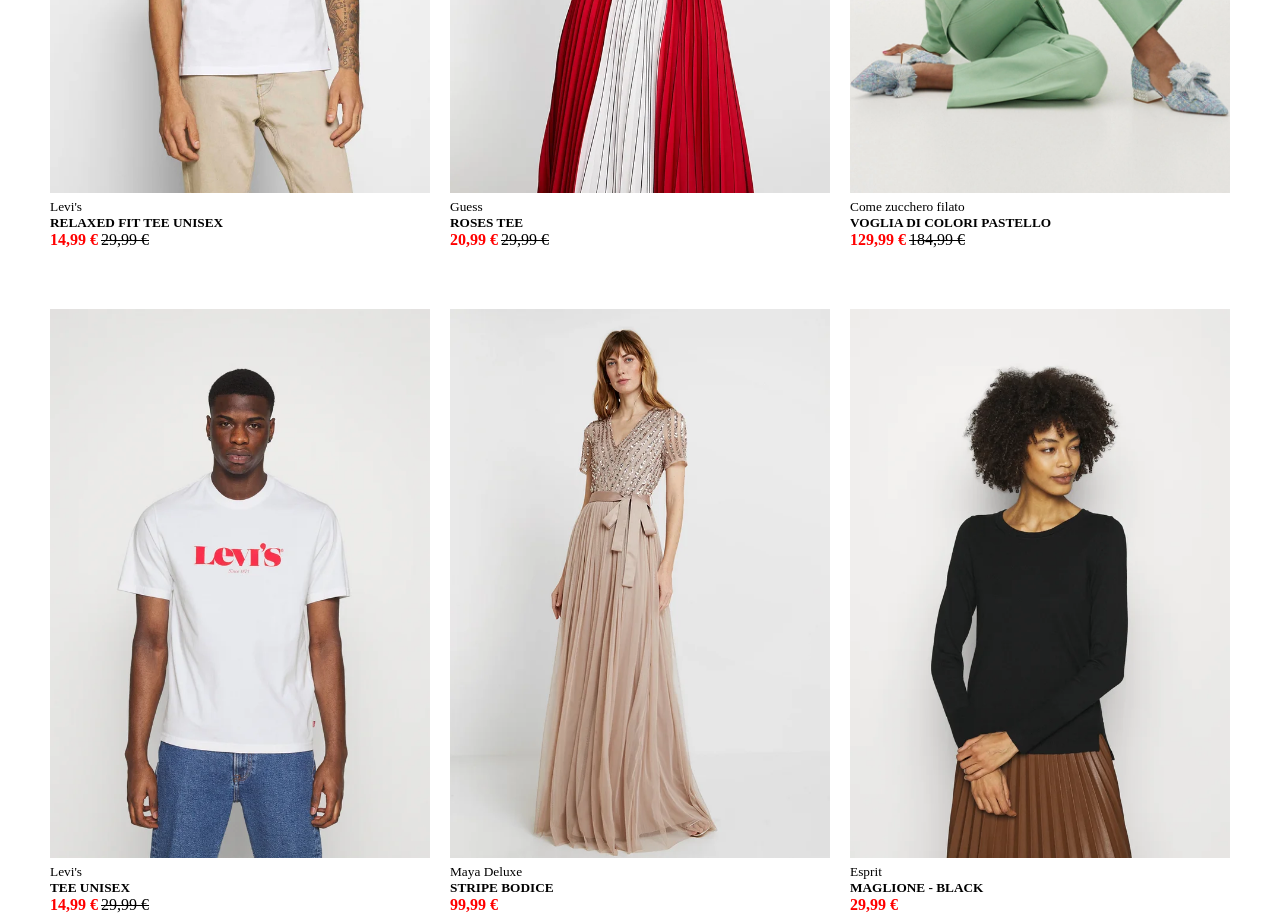
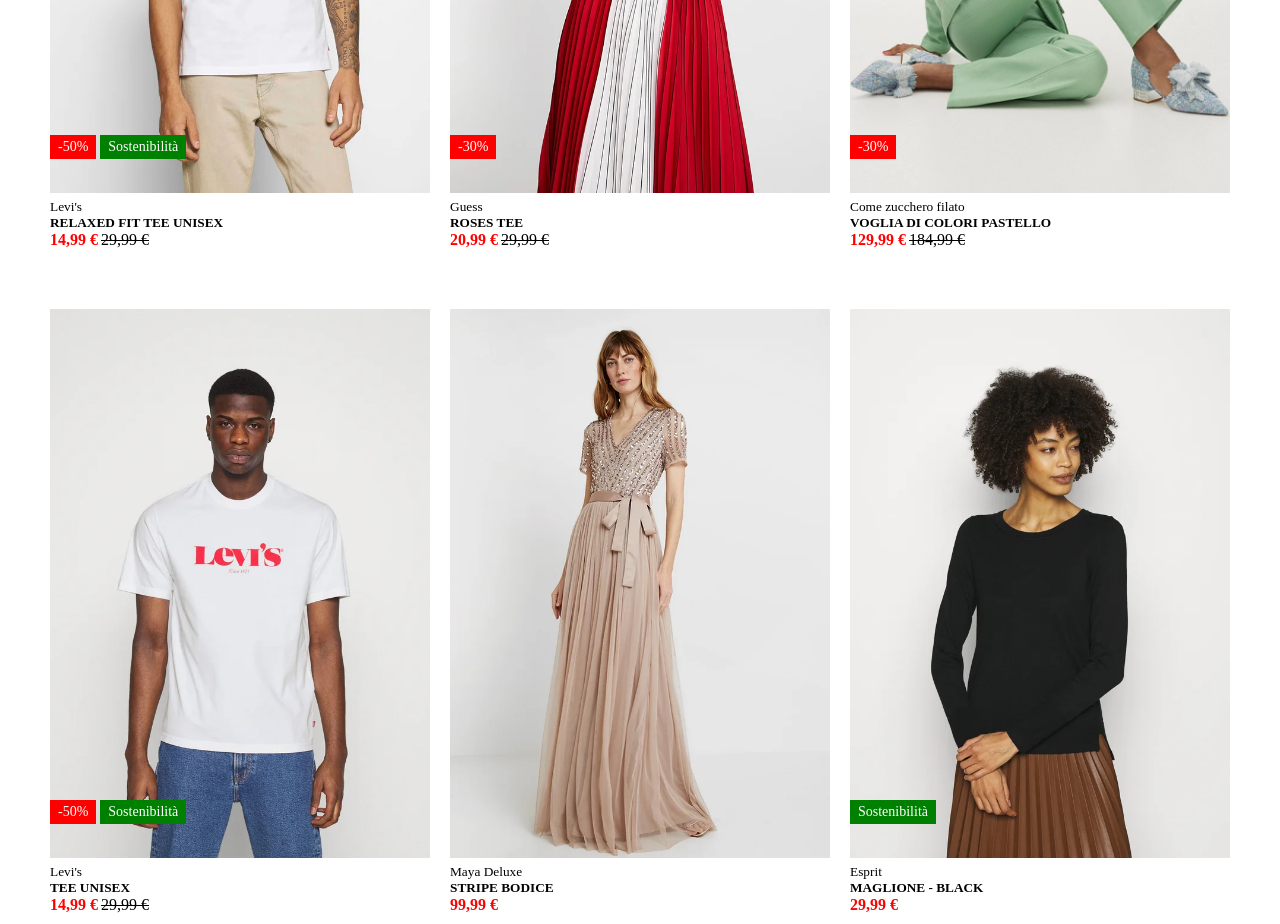
Before and after one commit to DionisiePulbere/html-css-boolando, a plain HTML site: page index.html in a window 1280 px wide. Shown: the part 480-1404 px from the top of the page. Drawn offline with Linux system fonts and the light colour scheme.

Commit message:
feat: add tag

```diff
--- a/index.html
+++ b/index.html
@@ -34,43 +34,72 @@
     <main>
         <div class="container">
             <div class="row">
+
                 <div class="col-33">
                     <img src="img/1.webp" alt="Levis">
                     <small>Levi's</small>
                     <h5>RELAXED FIT TEE UNISEX</h5>
                     <div><span class="price-n">14,99 €</span><span class="price-o">29,99 €</span></div>
+                    <div class="tag">
+                        <div class="percentuale">-50%</div>
+                        <div class="sost">Sostenibilità</div>
+                    </div>
+                    <div class="like"><i class="fa-solid fa-heart"></i></div>
                 </div>
+
                 <div class="col-33">
                     <img src="img/2.webp" alt="Guess">
                     <small>Guess</small>
                     <h5>ROSES TEE</h5>
                     <div><span class="price-n">20,99 €</span><span class="price-o">29,99 €</span></div>
+                    <div class="tag">
+                        <div class="percentuale">-30%</div>
+                    </div>
+                    <div class="like"><i class="fa-solid fa-heart"></i></div>
                 </div>
+
                 <div class="col-33">
                     <img src="img/3.webp" alt="Toolando">
                     <small>Come zucchero filato</small>
                     <h5>VOGLIA DI COLORI PASTELLO</h5>
                     <div><span class="price-n">129,99 €</span><span class="price-o">184,99 €</span></div>
+                    <div class="tag">
+                        <div class="percentuale">-30%</div>
+                    </div>
+                    <div class="like"><i class="fa-solid fa-heart"></i></div>
                 </div>
             </div>
             <div class="row">
+
                 <div class="col-33">
                     <img src="img/4.webp" alt="Levis">
                     <small>Levi's</small>
                     <h5>TEE UNISEX</h5>
                     <div><span class="price-n">14,99 €</span><span class="price-o">29,99 €</span></div>
+                    <div class="tag">
+                        <div class="percentuale">-50%</div>
+                        <div class="sost">Sostenibilità</div>
+                    </div>
+                    <div class="like"><i class="fa-solid fa-heart"></i></div>
                 </div>
+
                 <div class="col-33">
                     <img src="img/5.webp" alt="Maya">
                     <small>Maya Deluxe</small>
                     <h5>STRIPE BODICE</h5>
                     <div><span class="price-n">99,99 €</span><span class="price-o"></span></div>
+                    <div class="like"><i class="fa-solid fa-heart"></i></div>
                 </div>
+
                 <div class="col-33">
                     <img src="img/6.webp" alt="Toolando">
                     <small>Esprit</small>
                     <h5>MAGLIONE - BLACK</h5>
                     <div><span class="price-n">29,99 €</span><span class="price-o"></span></div>
+                    <div class="tag">
+                        <div class="sost">Sostenibilità</div>
+                    </div>
+                    <div class="like"><i class="fa-solid fa-heart"></i></div>
                 </div>
             </div>
         </div>
--- a/style.css
+++ b/style.css
@@ -53,6 +53,7 @@ li a{
 
 .logo img{
     height: 30px;
+    transform: translate(-50%, 10%);
 }
 
 i{
@@ -66,6 +67,7 @@ i{
     width: calc(100%/3);
     margin: 50px 10px;
     margin-bottom: 10px;
+    position: relative;
 }
 
 .price-o{
@@ -77,3 +79,32 @@ i{
     font-weight: 700;
     margin-right: 3px;
 }
+
+.tag{
+    position: absolute;
+    display: flex;
+    bottom: 90px;
+}
+
+.percentuale{
+    background-color: red;
+    color: #ffffff;
+    font-size: 14px;
+    padding: 4px 8px;
+    margin-right: 4px;
+}
+
+.sost{
+    background-color: green;
+    color: #ffffff;
+    padding: 4px 8px;
+    font-size: 14px;
+}
+
+.like{
+    position: absolute;
+    right: 20px;
+    top: 20px;
+    color: red;
+    display: none;
+}
```
